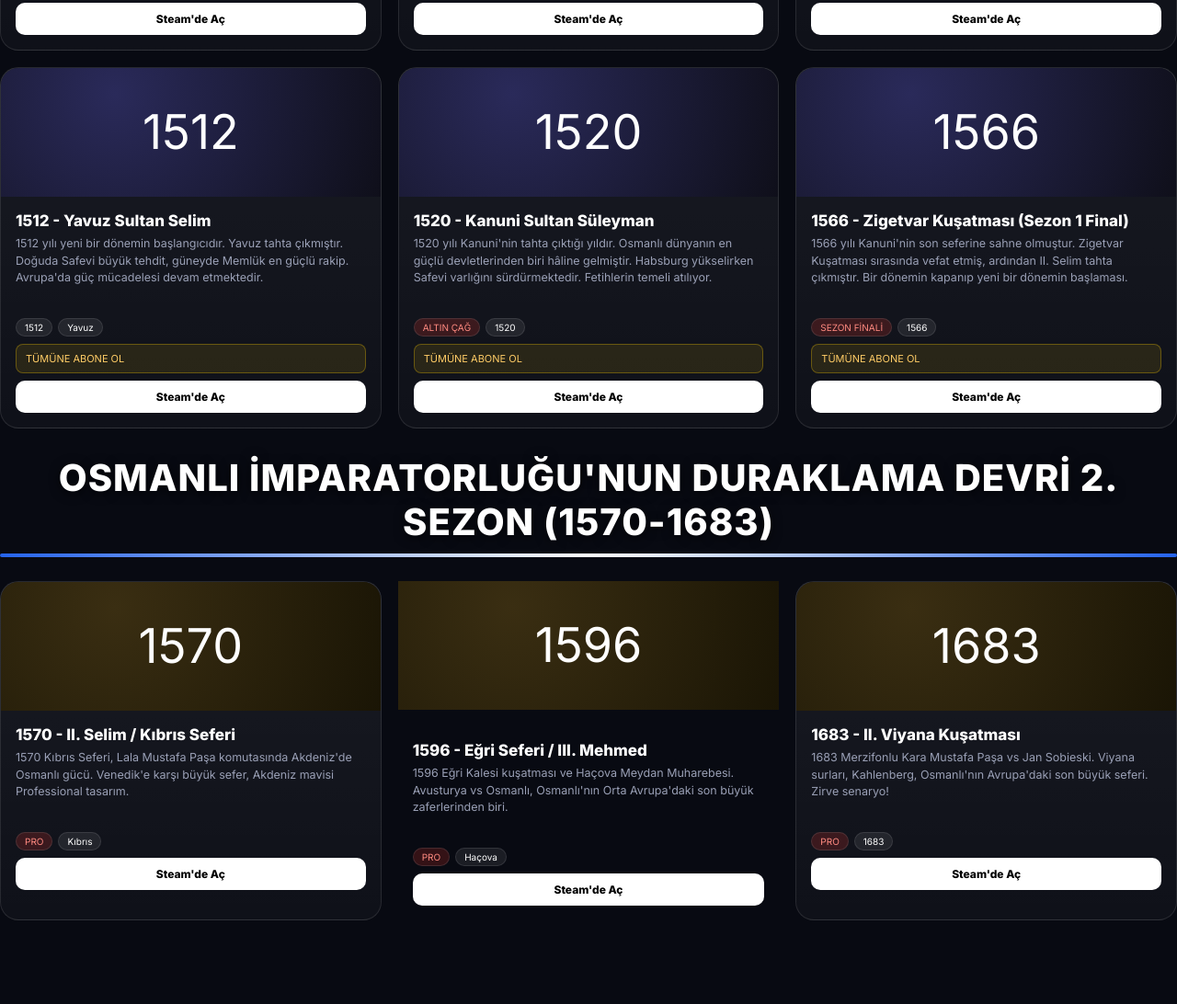
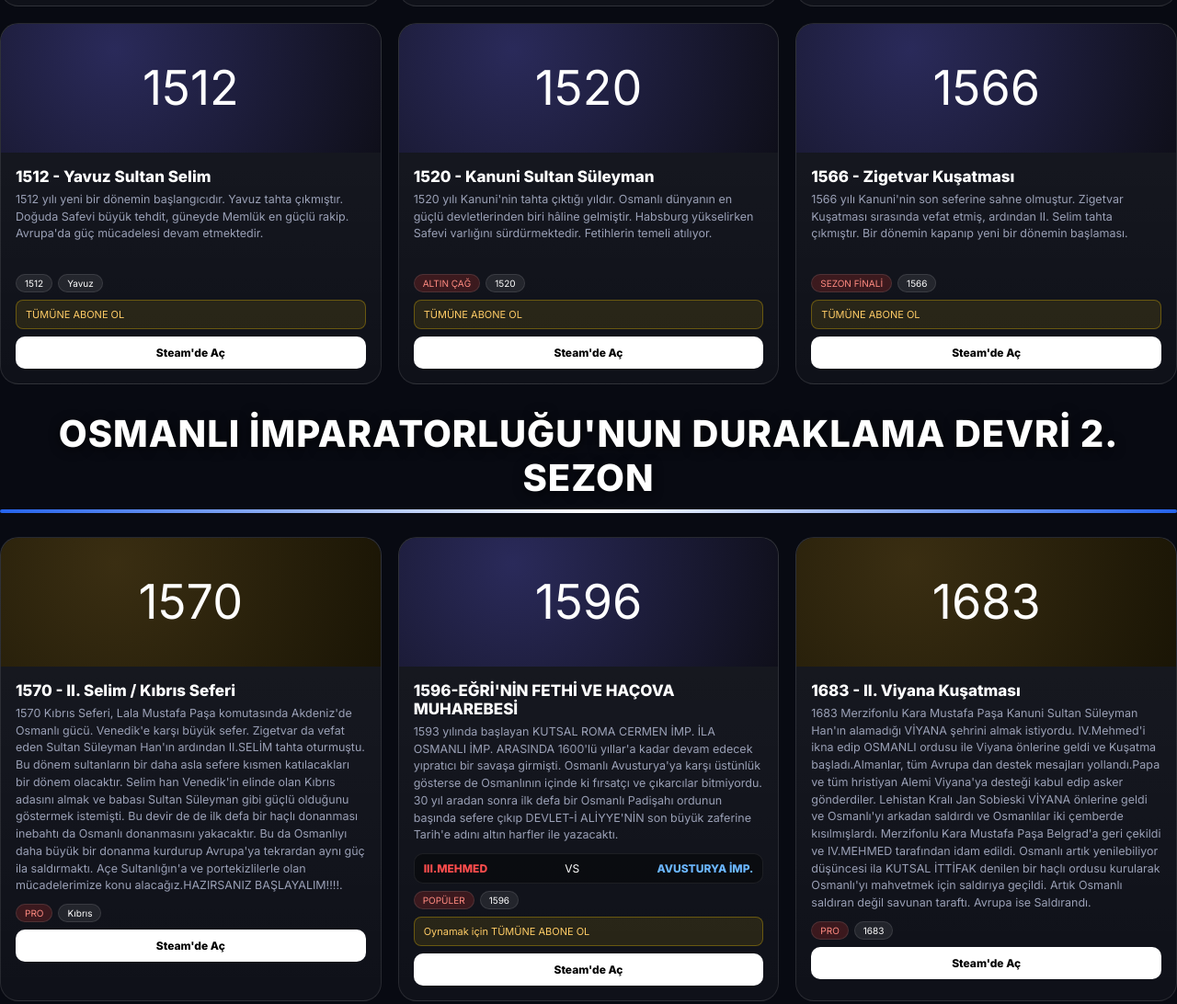
Before and after one commit to userahmet178-a11y/age-of-history-scenarios, a plain HTML site: page index.html in a window 1280 px wide. Shown: the part 1519-2611 px from the top of the page at 92% size. Drawn offline with Linux system fonts and the light colour scheme.

```diff
--- a/index.html
+++ b/index.html
@@ -72,11 +72,11 @@
 </button>
 </div>
 
-<div class="hero"><div><div class="badge"></div><h1>AGE OF HISTORY<br><span>SENARYOLARIM</span></h1>
+<div class="hero"><div><div class=></div><h1>AGE OF HISTORY<br><span>SENARYOLARIM</span></h1>
 </div>
 </div>
 
-<h2 style="text-align:center; font-size:40px; font-weight:900; letter-spacing:1px; margin:30px 0 8px; color:#ffffff; text-shadow:0 2px 12px rgba(0,0,0,0.7); line-height:1.2;">OSMANLI DEVLETİ'NİN İMPARATORLUĞA YÜKSELİŞİ  1. SEZON (1390-1566)</h2>
+<h2 style="text-align:center; font-size:40px; font-weight:900; letter-spacing:1px; margin:30px 0 8px; color:#ffffff; text-shadow:0 2px 12px rgba(0,0,0,0.7); line-height:1.2;">OSMANLI DEVLETİ'NİN İMPARATORLUĞA YÜKSELİŞİ  1. SEZON</h2>
 <hr style="border:none; height:4px; width:100%; margin:10px auto 26px; background:linear-gradient(90deg, #2563eb, #ffffff, #2563eb); border-radius:3px;">
 
 <div class="grid">
@@ -98,21 +98,23 @@
 
 <div class="card"><div class="thumb">1520</div><div class="body"><div class="title">1520 - Kanuni Sultan Süleyman</div><div class="desc">1520 yılı Kanuni'nin tahta çıktığı yıldır. Osmanlı dünyanın en güçlü devletlerinden biri hâline gelmiştir. Habsburg yükselirken Safevi varlığını sürdürmektedir. Fetihlerin temeli atılıyor.</div><div class="meta"><span class="tag r">ALTIN ÇAĞ</span><span class="tag">1520</span></div><div class="warn"> TÜMÜNE ABONE OL</div><div class="btns"><a class="btn btn-p" href="https://steamcommunity.com/sharedfiles/filedetails/?id=3776220871" target="_blank">Steam'de Aç</a></div></div></div>
 
-<div class="card"><div class="thumb">1566</div><div class="body"><div class="title">1566 - Zigetvar Kuşatması (Sezon 1 Final)</div><div class="desc">1566 yılı Kanuni'nin son seferine sahne olmuştur. Zigetvar Kuşatması sırasında vefat etmiş, ardından II. Selim tahta çıkmıştır. Bir dönemin kapanıp yeni bir dönemin başlaması.</div><div class="meta"><span class="tag r">SEZON FİNALİ</span><span class="tag">1566</span></div><div class="warn"> TÜMÜNE ABONE OL</div><div class="btns"><a class="btn btn-p" href="https://steamcommunity.com/sharedfiles/filedetails/?id=3776221844" target="_blank">Steam'de Aç</a></div></div></div>
+<div class="card"><div class="thumb">1566</div><div class="body"><div class="title">1566 - Zigetvar Kuşatması</div><div class="desc">1566 yılı Kanuni'nin son seferine sahne olmuştur. Zigetvar Kuşatması sırasında vefat etmiş, ardından II. Selim tahta çıkmıştır. Bir dönemin kapanıp yeni bir dönemin başlaması.</div><div class="meta"><span class="tag r">SEZON FİNALİ</span><span class="tag">1566</span></div><div class="warn"> TÜMÜNE ABONE OL</div><div class="btns"><a class="btn btn-p" href="https://steamcommunity.com/sharedfiles/filedetails/?id=3776221844" target="_blank">Steam'de Aç</a></div></div></div>
 
 </div>
 
-<h2 style="text-align:center; font-size:40px; font-weight:900; letter-spacing:1px; margin:30px 0 8px; color:#ffffff; text-shadow:0 2px 12px rgba(0,0,0,0.7); line-height:1.2;">OSMANLI İMPARATORLUĞU'NUN DURAKLAMA DEVRİ 2. SEZON (1570-1683)</h2>
+<h2 style="text-align:center; font-size:40px; font-weight:900; letter-spacing:1px; margin:30px 0 8px; color:#ffffff; text-shadow:0 2px 12px rgba(0,0,0,0.7); line-height:1.2;">OSMANLI İMPARATORLUĞU'NUN DURAKLAMA DEVRİ 2. SEZON</h2>
 <hr style="border:none; height:4px; width:100%; margin:10px auto 26px; background:linear-gradient(90deg, #2563eb, #ffffff, #2563eb); border-radius:3px;">
 
 <div class="grid">
 
-<div class="card Professional"><div class="thumb pro">1570</div><div class="body"><div class="title">1570 - II. Selim / Kıbrıs Seferi</div><div class="desc">1570 Kıbrıs Seferi, Lala Mustafa Paşa komutasında Akdeniz'de Osmanlı gücü. Venedik'e karşı büyük sefer, Akdeniz mavisi Professional tasarım.</div><div class="meta"><span class="tag r">PRO</span><span class="tag">Kıbrıs</span></div><div class="btns"><a class="btn btn-p" href="https://steamcommunity.com/sharedfiles/filedetails/?id=3776443445" target="_blank">Steam'de Aç</a></div></div></div>
+<div class="card Professional"><div class="thumb pro">1570</div><div class="body"><div class="title">1570 - II. Selim / Kıbrıs Seferi</div><div class="desc">1570 Kıbrıs Seferi, Lala Mustafa Paşa komutasında Akdeniz'de Osmanlı gücü. Venedik'e karşı büyük sefer. Zigetvar da vefat eden Sultan Süleyman Han'ın ardından II.SELİM tahta oturmuştu. Bu dönem sultanların bir daha asla sefere kısmen katılacakları bir dönem olacaktır. Selim han Venedik'in elinde olan Kıbrıs adasını almak ve babası Sultan Süleyman gibi güçlü olduğunu göstermek istemişti. Bu devir de de ilk defa bir haçlı donanması inebahtı da Osmanlı donanmasını yakacaktır. Bu da Osmanlıyı daha büyük bir donanma kurdurup Avrupa'ya tekrardan aynı güç ila saldırmaktı. Açe Sultanlığın'a ve portekizlilerle olan mücadelerimize konu alacağız.HAZIRSANIZ BAŞLAYALIM!!!!.</div><div class="meta"><span class="tag r">PRO</span><span class="tag">Kıbrıs</span></div><div class="btns"><a class="btn btn-p" href="https://steamcommunity.com/sharedfiles/filedetails/?id=3776443445" target="_blank">Steam'de Aç</a></div></div></div>
 
-<div class="grid" style="grid-template-columns:repeat max-width: 1200px; margin:0 ;"><div class="thumb pro">1596</div><div class="body"><div class="title">1596 - Eğri Seferi / III. Mehmed</div><div class="desc">1596 Eğri Kalesi kuşatması ve Haçova Meydan Muharebesi. Avusturya vs Osmanlı, Osmanlı'nın Orta Avrupa'daki son büyük zaferlerinden biri.</div><div class="meta"><span class="tag r">PRO</span><span class="tag">Haçova</span></div><div class="btns"><a class="btn btn-p" href="https://steamcommunity.com/sharedfiles/filedetails/?id=3781076954" target="_blank">Steam'de Aç</a></div></div></div>
+<div class="card"><div class="thumb">1596</div><div class="body"><div class="title">1596-EĞRİ'NİN FETHİ VE HAÇOVA MUHAREBESİ</div><div class="desc">1593 yılında başlayan KUTSAL ROMA CERMEN İMP. İLA OSMANLI İMP. ARASINDA 1600'lü yıllar'a kadar devam edecek yıpratıcı bir savaşa girmişti. Osmanlı Avusturya'ya karşı üstünlük gösterse de Osmanlının içinde ki fırsatçı ve çıkarcılar bitmiyordu. 30 yıl aradan sonra ilk defa bir Osmanlı Padişahı ordunun başında sefere çıkıp DEVLET-İ ALİYYE'NİN son büyük zaferine Tarih'e adını altın harfler ile yazacaktı.</div><div class="vs"><b style="color:#ff4d4d">III.MEHMED </b><span>VS</span><b style="color:#6bb6ff">AVUSTURYA İMP.</b></div><div class="meta"><span class="tag r">POPÜLER</span><span class="tag">1596</span></div><div class="warn"> Oynamak için TÜMÜNE ABONE OL</div><div class="btns"><a class="btn btn-p" href="https://steamcommunity.com/sharedfiles/filedetails/?id=3781076954" target="_blank">Steam'de Aç</a></div></div></div>
 
-<div class="card Professional"><div class="thumb pro">1683</div><div class="body"><div class="title">1683 - II. Viyana Kuşatması</div><div class="desc">1683 Merzifonlu Kara Mustafa Paşa vs Jan Sobieski. Viyana surları, Kahlenberg, Osmanlı'nın Avrupa'daki son büyük seferi. Zirve senaryo!</div><div class="meta"><span class="tag r">PRO</span><span class="tag">1683</span></div><div class="btns"><a class="btn btn-p" href="https://steamcommunity.com/sharedfiles/filedetails/?id=3783896414" target="_blank">Steam'de Aç</a></div></div></div>
 
+<div class="card Professional"><div class="thumb pro">1683</div><div class="body"><div class="title">1683 - II. Viyana Kuşatması</div><div class="desc">1683 Merzifonlu Kara Mustafa Paşa Kanuni Sultan Süleyman Han'ın alamadığı VİYANA şehrini almak istiyordu. IV.Mehmed'i ikna edip OSMANLI ordusu ile Viyana önlerine geldi ve Kuşatma başladı.Almanlar, tüm Avrupa dan destek mesajları yollandı.Papa ve tüm hristiyan Alemi Viyana'ya desteği kabul edip asker gönderdiler. Lehistan Kralı Jan Sobieski VİYANA önlerine geldi ve Osmanlı'yı arkadan saldırdı ve Osmanlılar iki çemberde kısılmışlardı. Merzifonlu Kara Mustafa Paşa Belgrad'a geri çekildi ve IV.MEHMED tarafından idam edildi. Osmanlı artık yenilebiliyor düşüncesi ila KUTSAL İTTİFAK denilen bir haçlı ordusu kurularak Osmanlı'yı mahvetmek için saldırıya geçildi. Artık Osmanlı saldıran değil savunan taraftı. Avrupa ise Saldırandı.</div><div class="meta"><span class="tag r">PRO</span><span class="tag">1683</span></div><div class="btns"><a class="btn btn-p" href="https://steamcommunity.com/sharedfiles/filedetails/?id=3783896414" target="_blank">Steam'de Aç</a></div></div></div>
+
+ <div class="card"><div class="thumb">1684</div><div class="body"><div class="title">1684-KUTSAL İTTİFAK VS OSMANLI İMPARATORLUĞU</div><div class="desc">II.Viyana Kuşatması bozgunundan sonra Avrupalı Dev. Papa'nın liderliğinde Kutsal ittifak kurarak her cephelerden İttifak Güçleri her taraftan saldırıya geçtiler. Osmanlı 15,20 yıl boyunca savaşmış ve ağır zariyatlar ve maddi durumlar kötü ilerleme yüzünden 1699 yılında Karlofça Ant. imzalamak zorunda kalmıştı. Osmanlı ilk defa bu kadar toprak kaybetmişti. RUS ÇARLIĞI ila da barış, 1700 İSTANBUL ANTLAŞMASI ila yapılacaktı. Osmanlı2yı neler bekleyecek daha ilerleyen zamanlar da göreceğiz.</div><div class="vs"><b style="color:#ff4d4d">OSMANLI</b><span>VS</span><b style="color:#6bb6ff">KUTSAL İTTİFAK </b></div><div class="meta"><span class="tag r">NEW</span><span class="tag">1684</span></div><div class="warn"> Oynamak için TÜMÜNE ABONE OL</div><div class="btns"><a class="btn btn-p" href="https://steamcommunity.com/sharedfiles/filedetails/?id=3840909078"_blank>Steam'de Aç</a></div></div></div>
 </div>
 </div>
 
```
